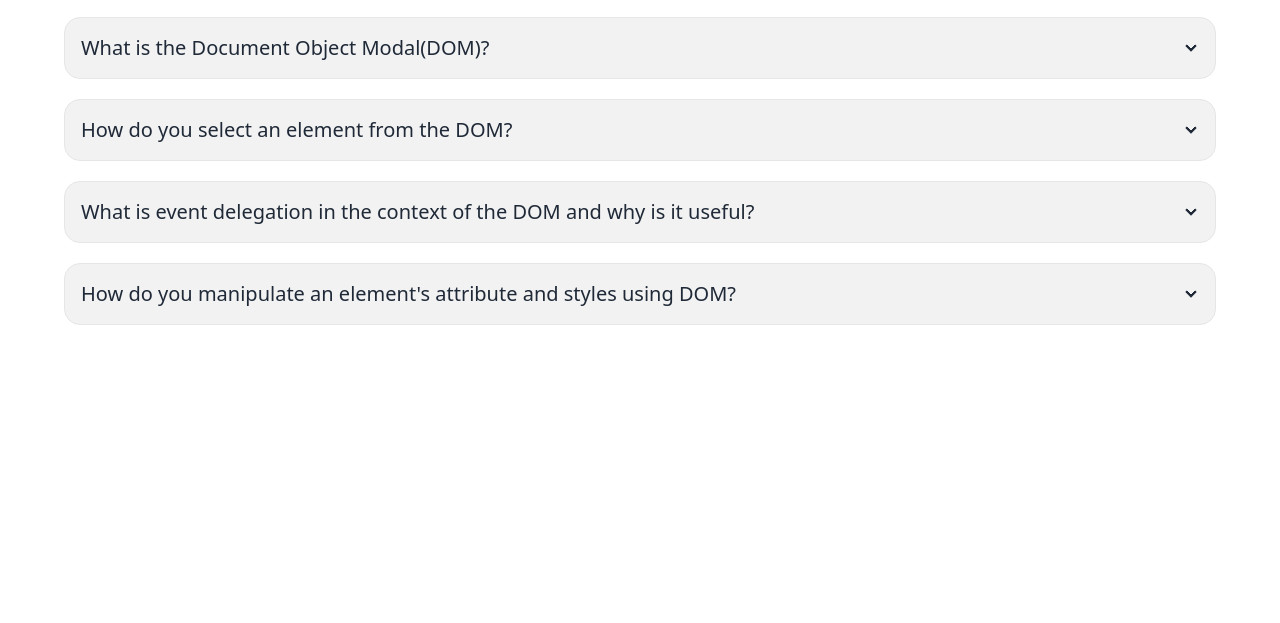
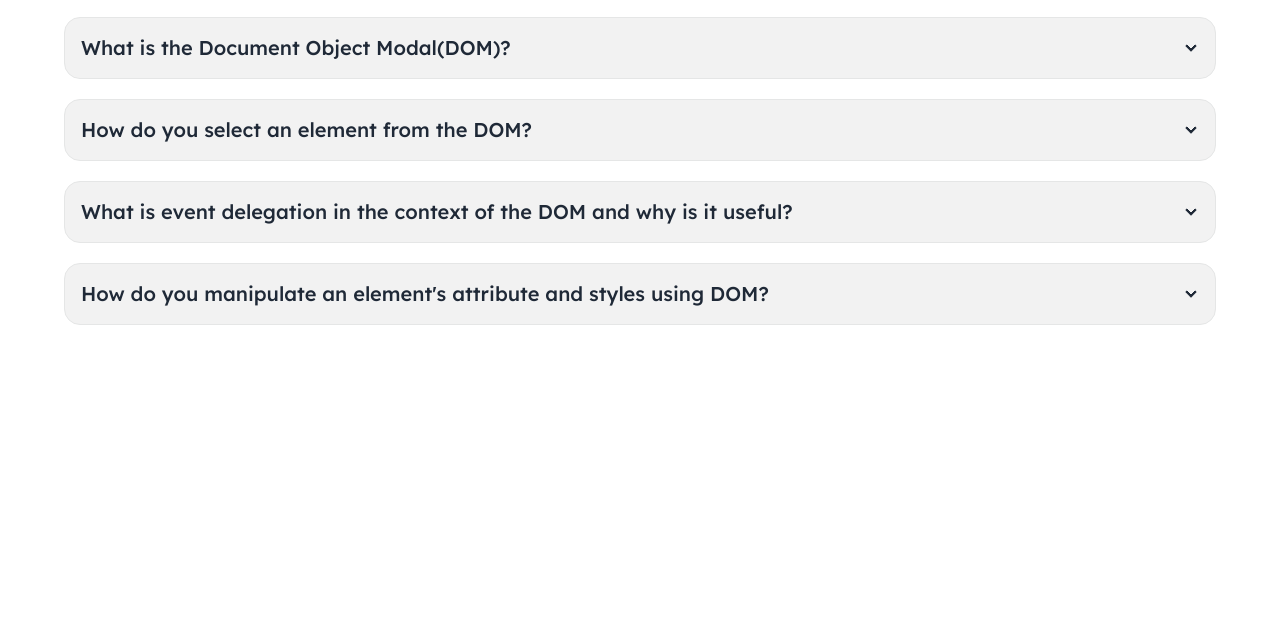
Before and after one commit to SohelRihan/ph-fifth-assignment, a plain HTML site: page question.html in a window 1280 px wide. Shown: the part 177-800 px from the top of the page. Drawn offline with nearby package versions, Linux system fonts and the light colour scheme.

Commit message:
modify fewer things

```diff
--- a/js/utility.js
+++ b/js/utility.js
@@ -1,12 +1,10 @@
 
 document.getElementById('donation-btn').addEventListener('click', function(){
-    console.log('hoice vai');
     showDonationById('donation-part');
 });
 
 document.getElementById('history-btn').addEventListener('click', function(){
     showDonationById('history-part');
-    console.log('yessssss');
 })
 
 document.getElementById('home-btn').addEventListener('click', function(){
--- a/question.html
+++ b/question.html
@@ -22,7 +22,7 @@
          }
      </style>
 </head>
-<body>
+<body class="lexend-font">
     <nav class=" bg-white sticky top-0 z-50">
         <div class="navbar bg-base-100 flex justify-between lg:justify-around bg-orange-50">
             <!-- <a class="btn btn-ghost text-xl">daisyUI</a> -->
```
